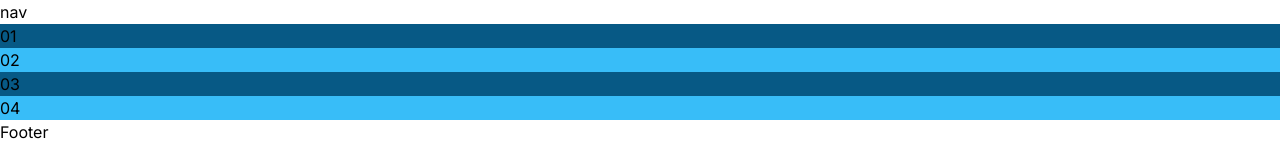
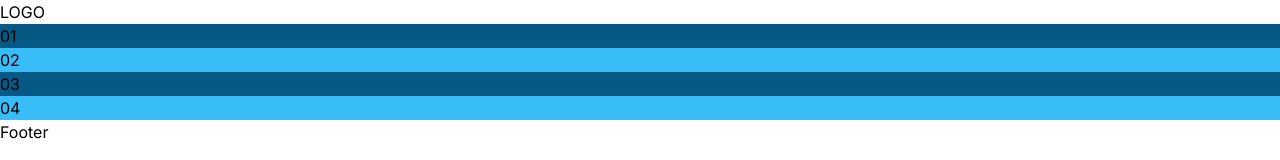
Before and after one commit to juiceman1014/bakery-website, a Next.js app in the folder client/: page / in a window 1280 px wide. Shown: the top 160 px of the page. Built offline with nearby package versions, Linux system fonts and the light colour scheme.

Commit message:
added logo placeholder

```diff
--- a/client/src/components/navbar/Navbar.jsx
+++ b/client/src/components/navbar/Navbar.jsx
@@ -1,7 +1,14 @@
 import React from "react";
 
 const Navbar = () => {
-  return <div>nav</div>;
+  return (
+    <div className = "flex flex-col">
+      <div>
+        <p>LOGO</p>
+      </div>
+    </div>
+  );
+
 };
 
 export default Navbar;
```
